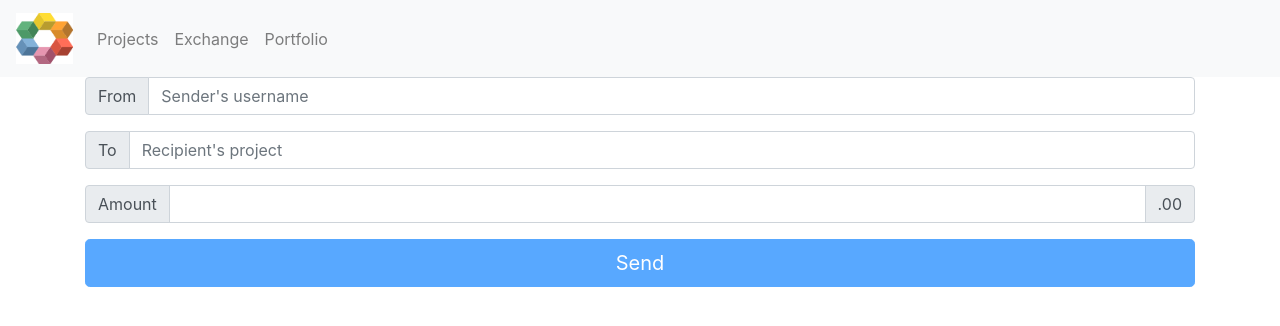
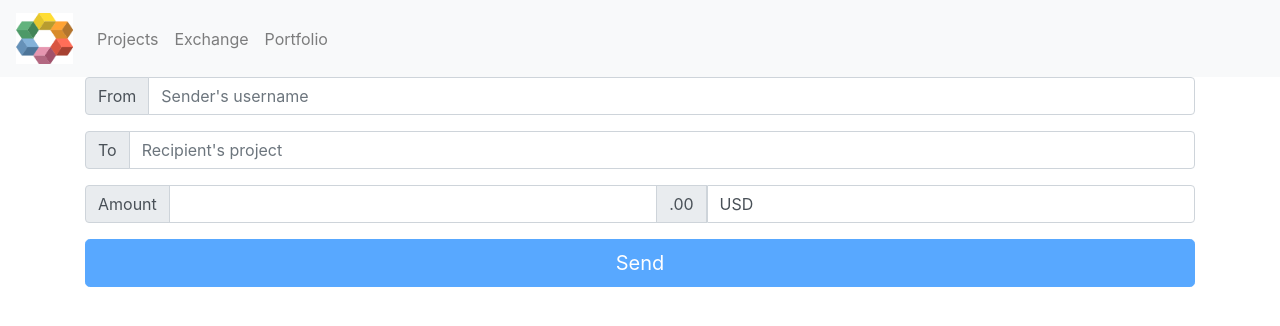
Before and after one commit to tofiksa/oasis-corda-ui, a React (Create React App) app: page /exchange in a window 1280 px wide. Shown: the top 326 px of the page. Built offline with nearby package versions, Linux system fonts and the light colour scheme.

Commit message:
added exchange

```diff
--- a/src/components/Exchange.jsx
+++ b/src/components/Exchange.jsx
@@ -8,6 +8,7 @@ export default function Exchange() {
     const [username, setUsername] = useState("");
     const [project, setProject] = useState("");
     const [amount, setAmount] = useState("");
+    const [tokensymbol,setTokensymbol] = useState("USD");
 
     function validateForm() {
         return username.length > 0 && project.length > 0 && amount.length > 0;
@@ -18,7 +19,7 @@ export default function Exchange() {
 
         try {
           console.log("This is typed: ", username, project, amount);
-          await TransferService.transfer(username,project,amount,"USD");
+          await TransferService.transfer(username,project,amount,tokensymbol);
         } catch (e) {
           alert(e.message);
         }
@@ -51,9 +52,9 @@ export default function Exchange() {
                 <div className="input-group-append">
                     <span className="input-group-text">.00</span>
                 </div>
+
+                <input type="text" value={tokensymbol} onChange={(e) => setTokensymbol(e.target.value)} className="form-control" aria-label="Tokentype"/>
                 </div>
-
-
             <Button block size="lg" type="submit" disabled={!validateForm()}>
             Send
           </Button>
```
Lines whose indentation alone changed are shown as unchanged.
